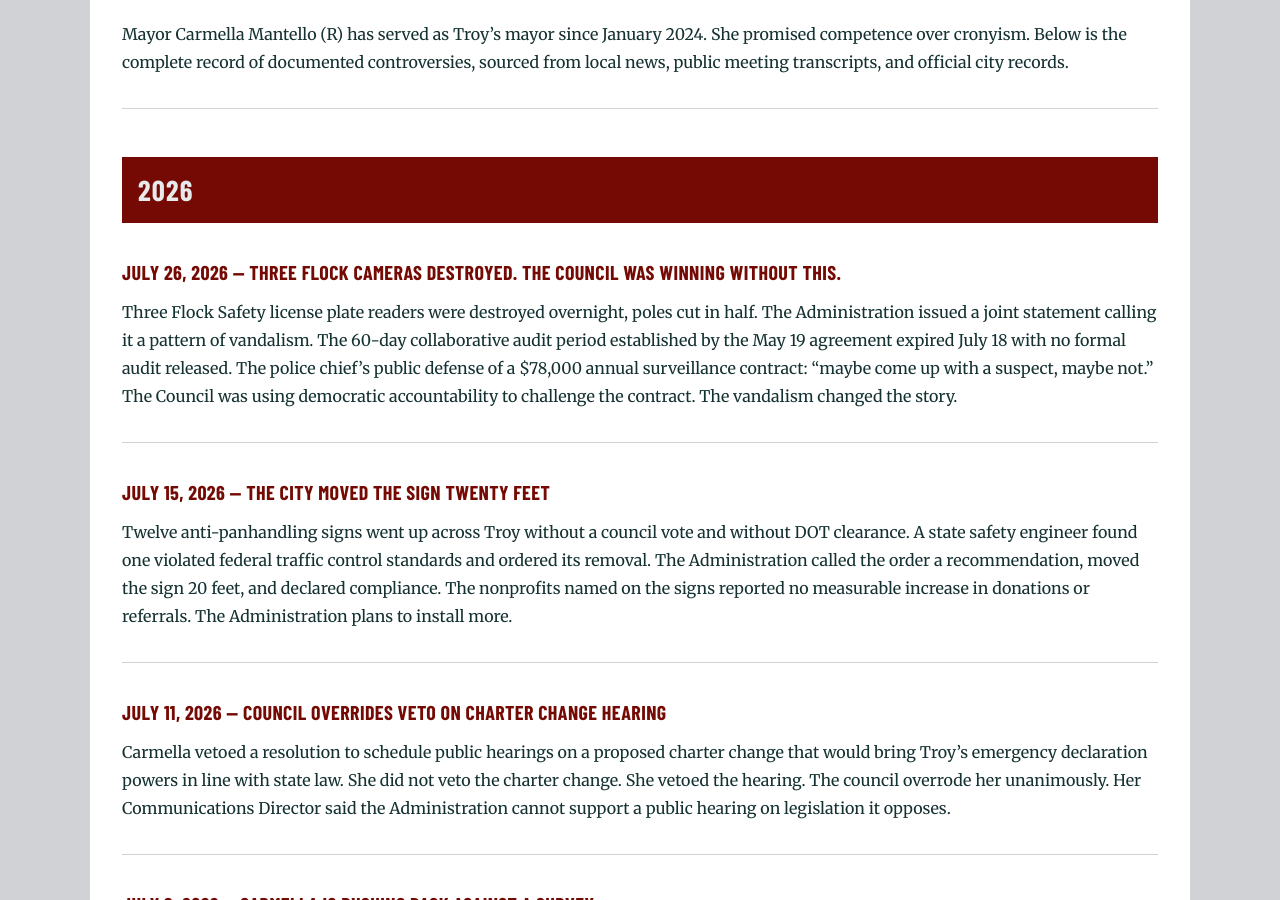
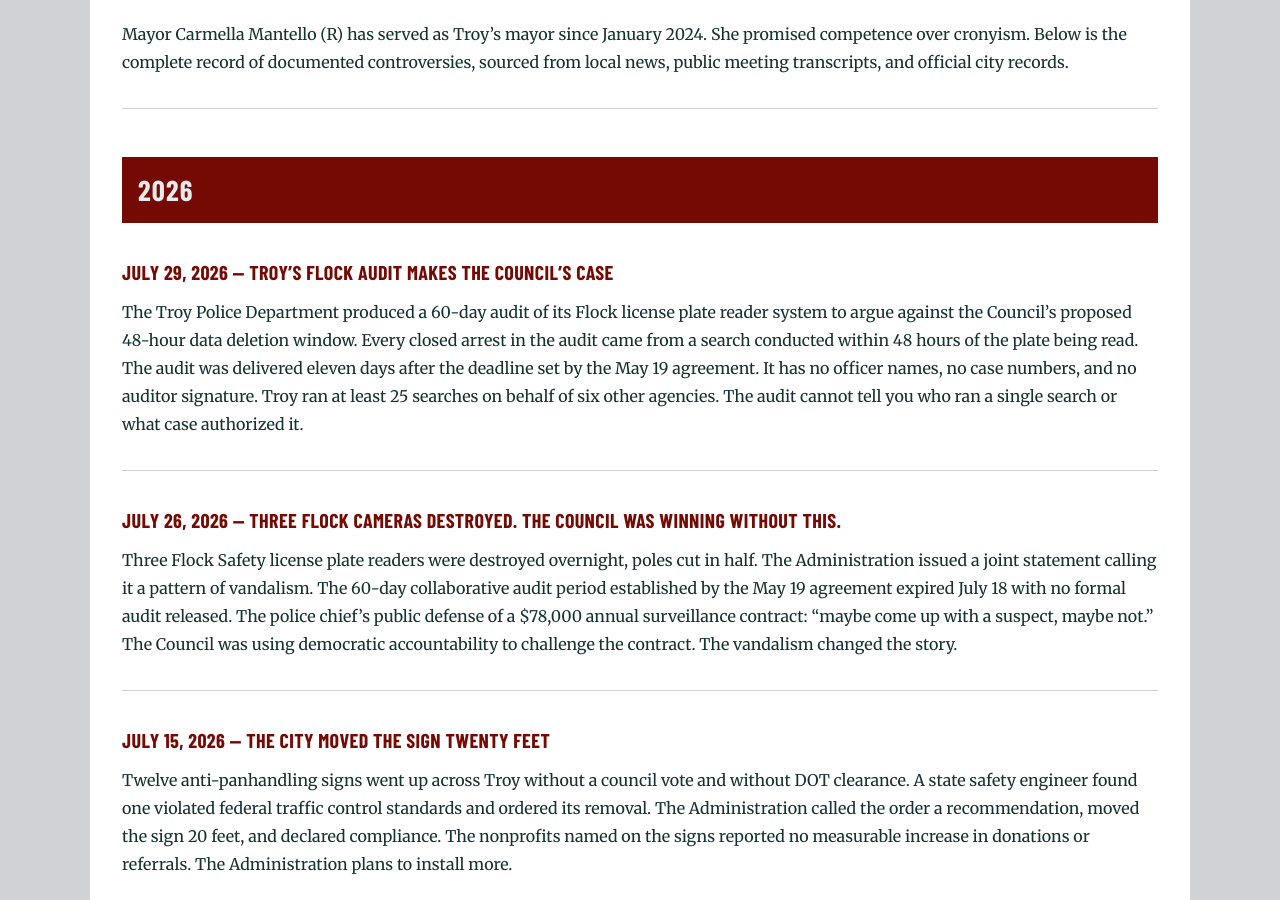
Before and after one commit to MdevitSEC/the-mantello-record, a Jekyll site: the page built from the-record.md, in a window 1280 px wide and 900 px high, scrolled down 313 px. Built offline with Jekyll 4.4.1, drawn with Linux system fonts in a browser that asks for light colours; some web fonts are replaced.

Commit message:
Add Flock audit entry to the record page
Co-Authored-By: Claude Sonnet 4.6 <noreply@anthropic.com>

```diff
--- a/the-record.md
+++ b/the-record.md
@@ -11,6 +11,12 @@ Mayor Carmella Mantello (R) has served as Troy's mayor since January 2024. She p
 ---
 
 ## 2026
+
+### [July 29, 2026 — Troy's Flock Audit Makes the Council's Case](/2026/07/29/flock-audit-foil/)
+
+The Troy Police Department produced a 60-day audit of its Flock license plate reader system to argue against the Council's proposed 48-hour data deletion window. Every closed arrest in the audit came from a search conducted within 48 hours of the plate being read. The audit was delivered eleven days after the deadline set by the May 19 agreement. It has no officer names, no case numbers, and no auditor signature. Troy ran at least 25 searches on behalf of six other agencies. The audit cannot tell you who ran a single search or what case authorized it.
+
+---
 
 ### [July 26, 2026 — Three Flock Cameras Destroyed. The Council Was Winning Without This.](/2026/07/26/flock-cameras-destroyed-troy/)
 
```
